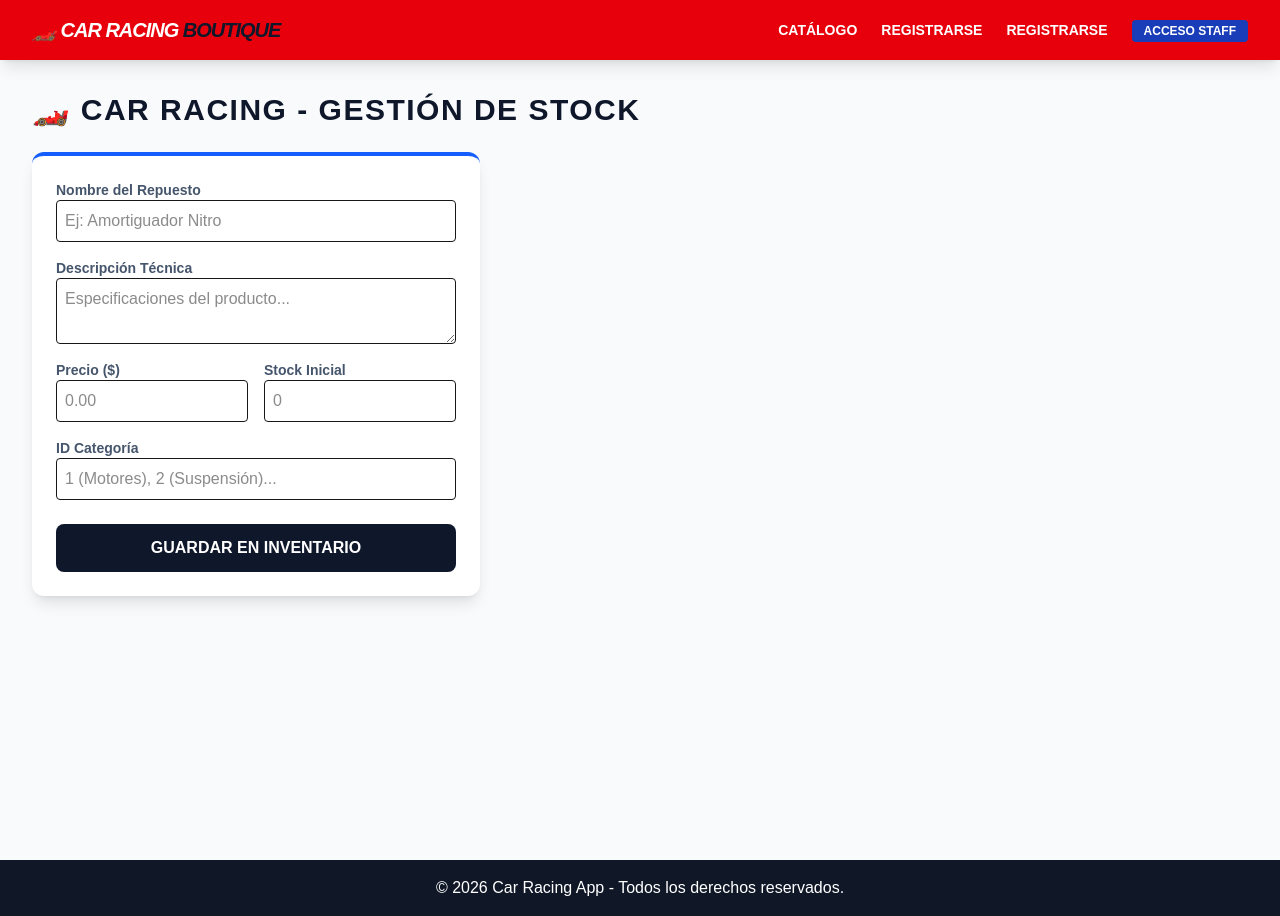
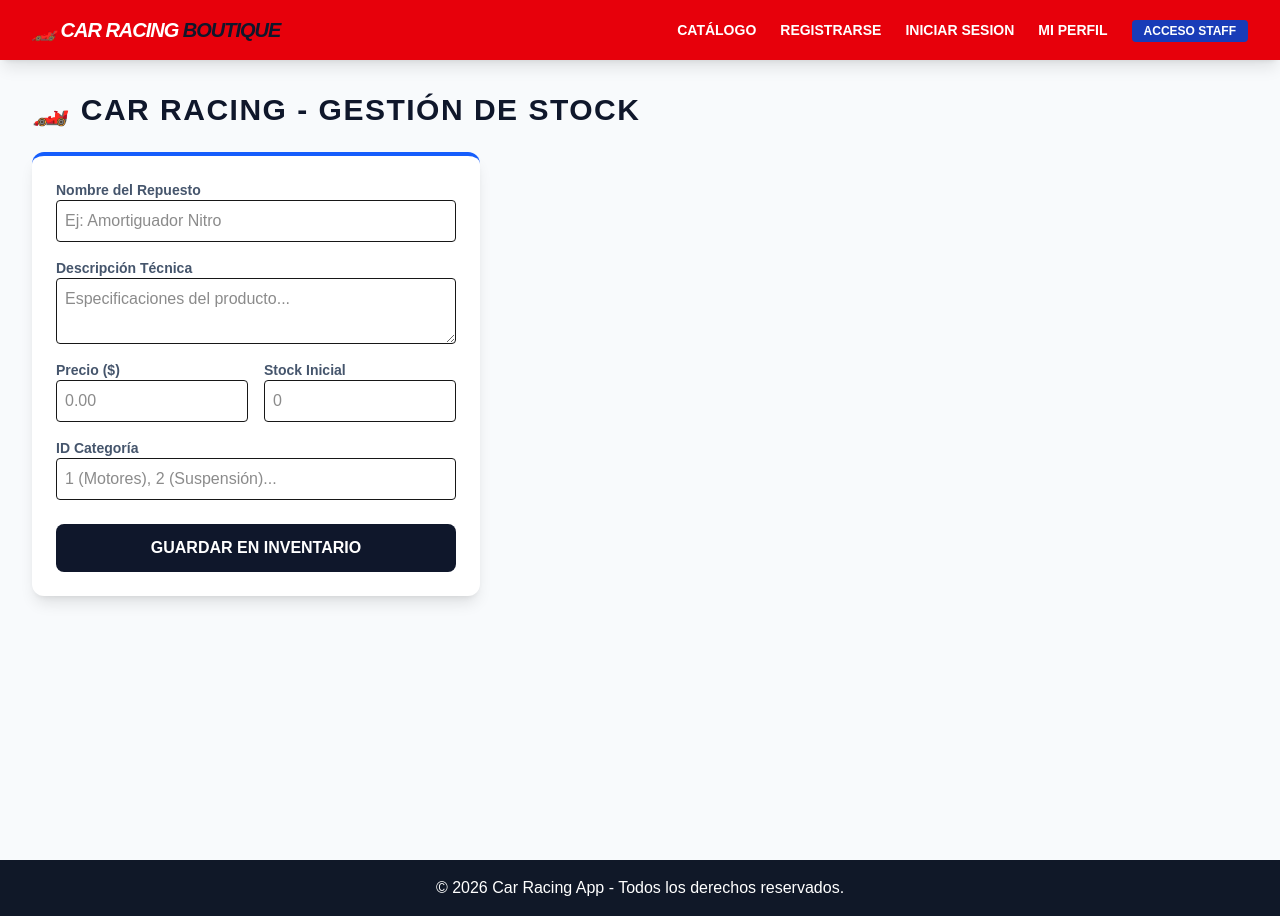
Before and after one commit to Citrandeyelde/car-racing-app, a Next.js app: page / in a window 1280 px wide. Built offline with nearby package versions, Linux system fonts and the light colour scheme; no server answers.

Commit message:
Update navbar links for user authentication

```diff
--- a/app/components/navbar.tsx
+++ b/app/components/navbar.tsx
@@ -30,7 +30,8 @@ export default function Navbar() {
             <>
               <Link href="/client/home" className="hover:text-slate-200 transition">Catálogo</Link>
               <Link href="/client/registro" className="hover:text-slate-200 transition">Registrarse</Link>
-              <Link href="/client/profile" className="hover:text-slate-200 transition">Registrarse</Link>
+              <Link href="/client/login" className="hover:text-slate-200 transition">Iniciar Sesion</Link>
+              <Link href="/client/profile" className="hover:text-slate-200 transition">Mi Perfil</Link>
               <Link href="/admin/dashboard" className="bg-blue-800 px-3 py-1 rounded text-xs">Acceso Staff</Link>
             </>
           )}
```
